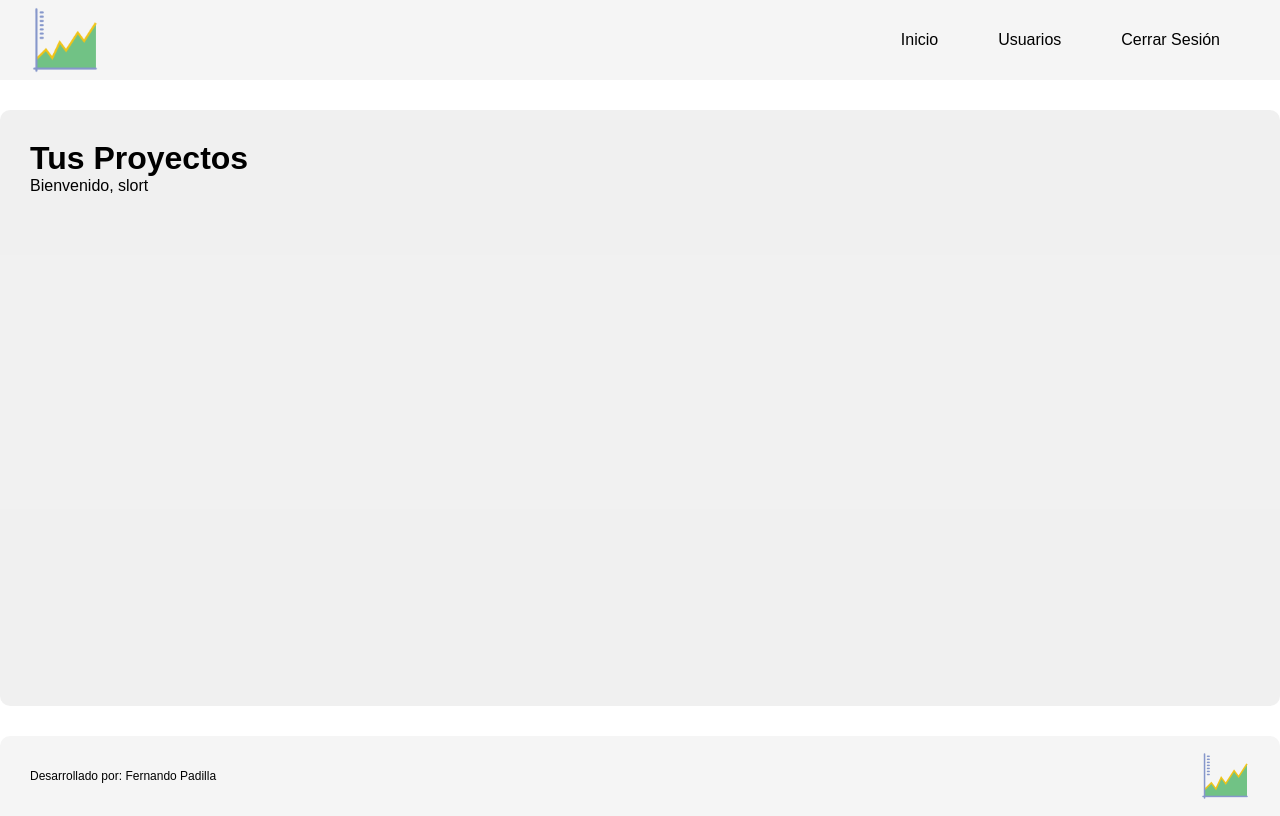
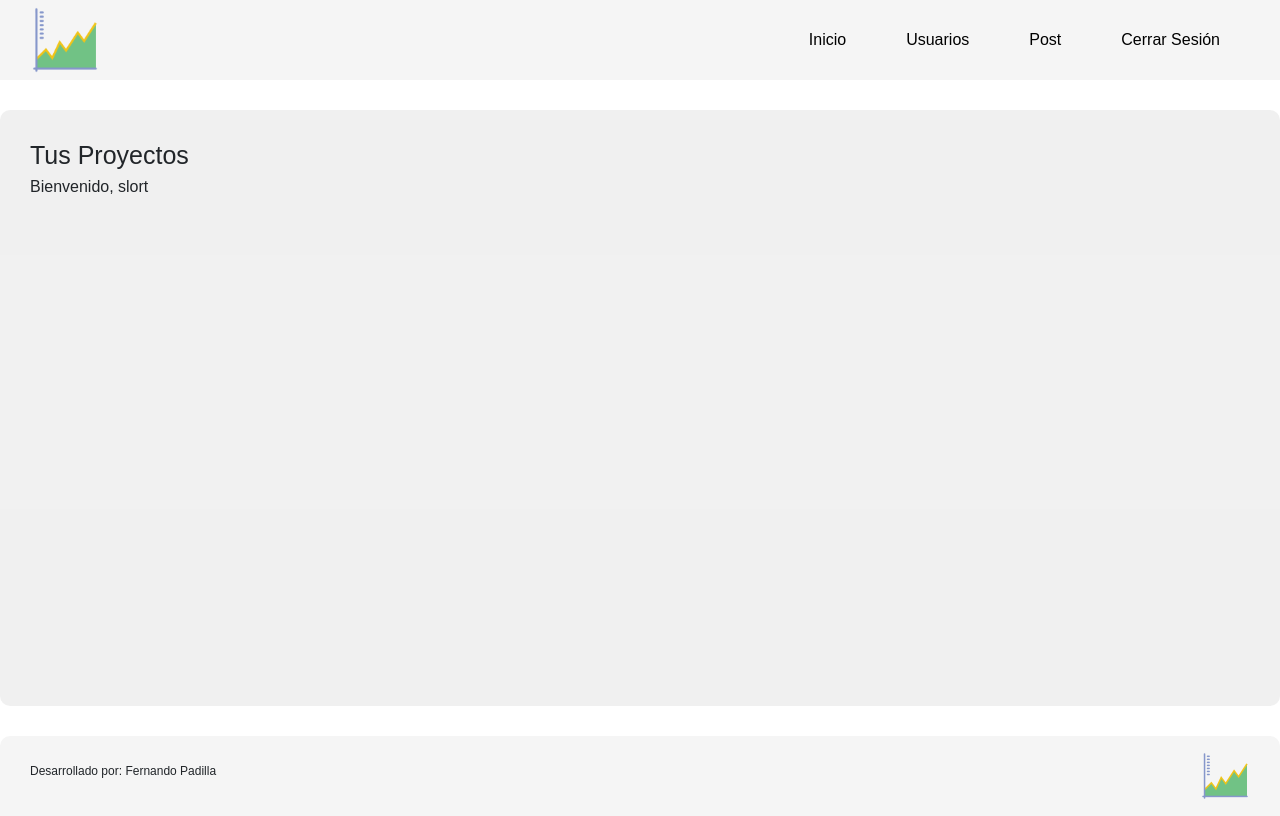
Before and after one commit to ferslort/iteracionIndiv, a Django app: page / in a window 1280 px wide. Run offline with Django 4.2, Linux system fonts and the light colour scheme; a user stored in the database is signed in.

Commit message:
update: users/templates/layout.html

```diff
--- a/users/templates/layout.html
+++ b/users/templates/layout.html
@@ -6,7 +6,8 @@
     <meta charset="UTF-8" />
     <meta http-equiv="X-UA-Compatible" content="IE=edge" />
     <meta name="viewport" content="width=device-width, initial-scale=1.0" />
-    <link rel="stylesheet" type="text/css"  href="{% static '/css/styles.css' %}" />
+    <link href="https://cdn.jsdelivr.net/npm/bootstrap@5.2.0-beta1/dist/css/bootstrap.min.css" rel="stylesheet" integrity="sha384-0evHe/X+R7YkIZDRvuzKMRqM+OrBnVFBL6DOitfPri4tjfHxaWutUpFmBp4vmVor" crossorigin="anonymous">
+    <link rel="stylesheet" type="text/css"  href="{% static 'css/styles.css' %}" />
     <title>Document</title>
   </head>
   <body>
@@ -25,6 +26,7 @@
         {% if request.user.is_authenticated %}
           <a href="{% url 'index'%}">Inicio</a>
           <a href="{% url 'user_page'%}">Usuarios</a>
+          <a href="{% url 'post'%}">Post</a>
           <a href="{% url 'logout'%}">Cerrar Sesión</a>
         {% endif %}
       </div>
@@ -41,5 +43,6 @@
       </div>
       </div>
     </footer>
+    <script src="https://cdn.jsdelivr.net/npm/bootstrap@5.2.0-beta1/dist/js/bootstrap.bundle.min.js" integrity="sha384-pprn3073KE6tl6bjs2QrFaJGz5/SUsLqktiwsUTF55Jfv3qYSDhgCecCxMW52nD2" crossorigin="anonymous"></script>
   </body>
 </html>
```
